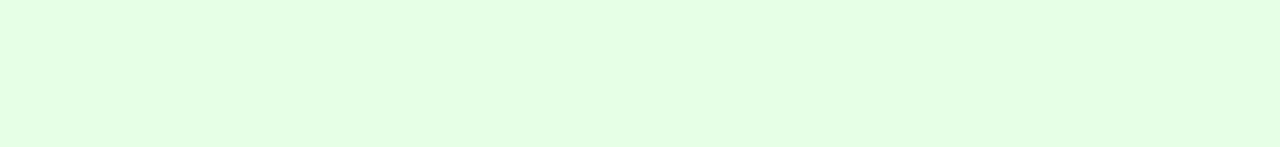
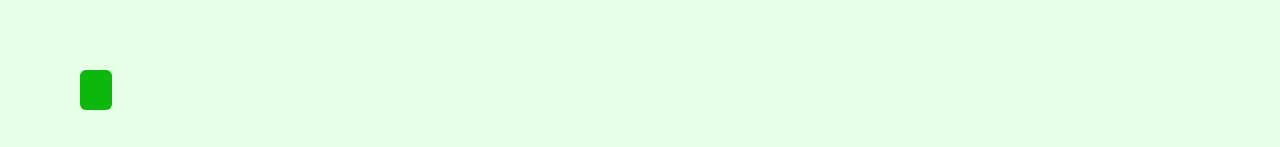
Before and after one commit to Nimira43/Ceres, a Next.js app: page / in a window 1280 px wide. Shown: the part 690-837 px from the top of the page. Before the commit the page ends 800 px from the top, so only its background shows below. Built offline with nearby package versions, Linux system fonts and the light colour scheme; a web font is replaced by a local one.

Commit message:
Bringing in Sheet components for the side menu navbar

```diff
--- a/src/app/page.tsx
+++ b/src/app/page.tsx
@@ -1,4 +1,5 @@
 import { Button } from '@/components/ui/button'
+import { Sheet, SheetContent, SheetHeader, SheetTrigger } from '@/components/ui/sheet'
 
 function HomePage() {
   const menuItems = [
@@ -46,8 +47,15 @@ function HomePage() {
             alt='logo'
           />
         </div>
-
       </div>
+      <Sheet>
+        <SheetTrigger>
+          <Button></Button>
+        </SheetTrigger>
+        <SheetContent>
+          <SheetHeader></SheetHeader>
+        </SheetContent>
+      </Sheet>
     </div>
   )
 }
```
